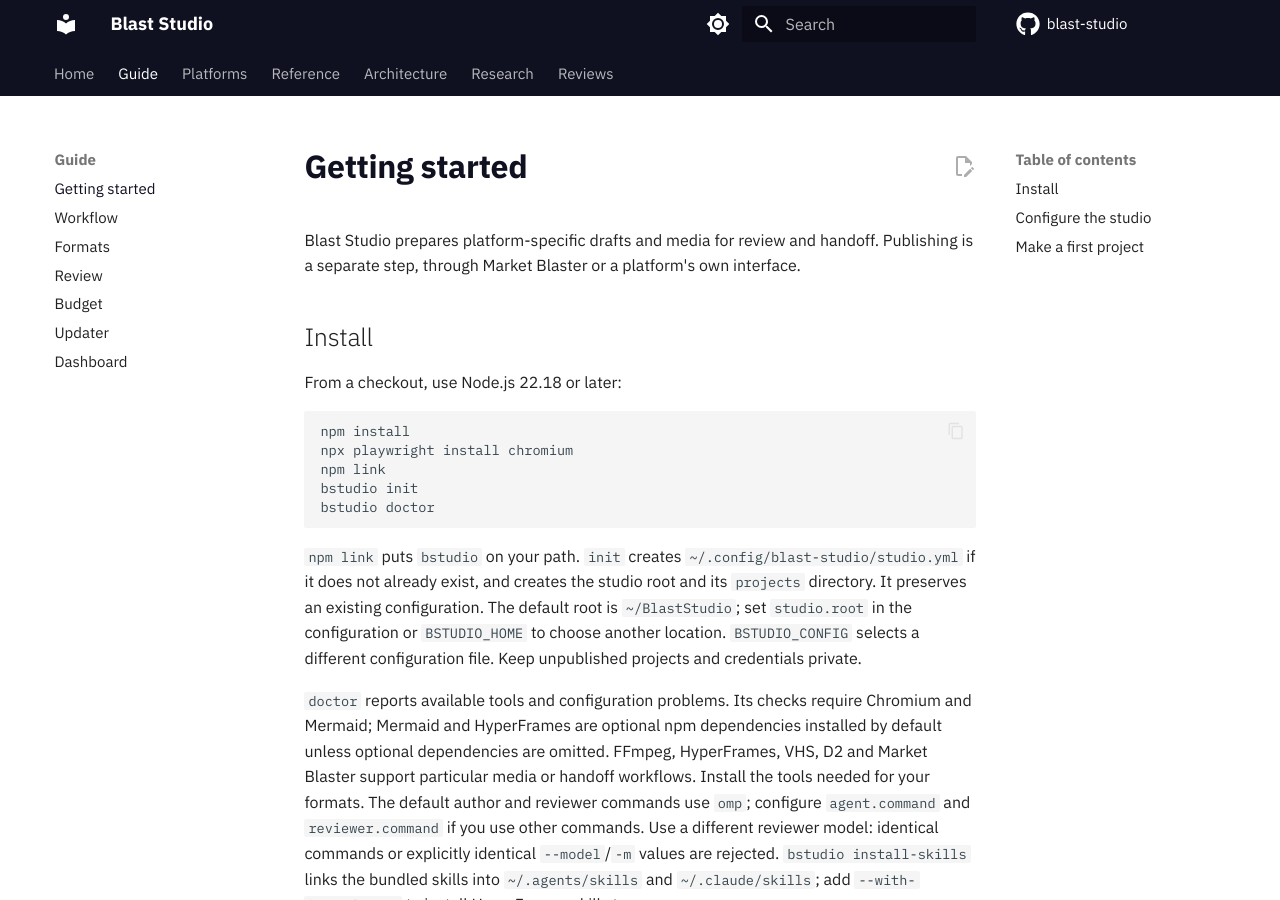
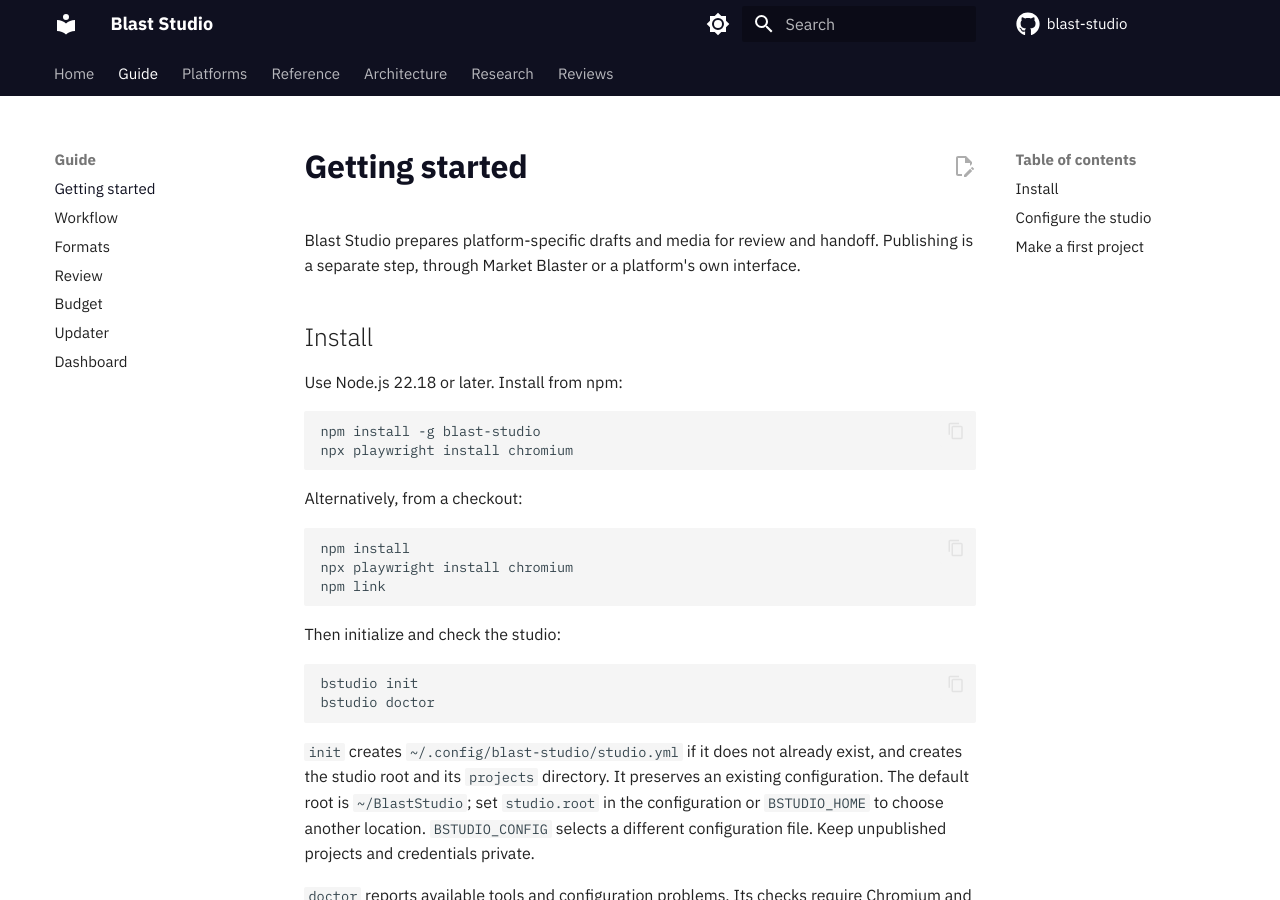
Before and after one commit to edwinjosechittilappilly/blast-studio, an MkDocs documentation site: the page built from docs/getting-started.md, in a window 1280 px wide and 900 px high. Built offline with MkDocs 1.6.1 and Material for MkDocs 9.7.7, drawn with Linux system fonts in a browser that asks for light colours; comment, search, counter and statistics services are not loaded.

Commit message:
Prepare Blast Studio for npm publishing
- Compile the CLI and include its runtime assets in public packages.
- Add npm release automation and installation guidance.

````diff
--- a/docs/getting-started.md
+++ b/docs/getting-started.md
@@ -4,17 +4,29 @@ Blast Studio prepares platform-specific drafts and media for review and handoff.
 
 ## Install
 
-From a checkout, use Node.js 22.18 or later:
+Use Node.js 22.18 or later. Install from npm:
+
+```sh
+npm install -g blast-studio
+npx playwright install chromium
+```
+
+Alternatively, from a checkout:
 
 ```sh
 npm install
 npx playwright install chromium
 npm link
+```
+
+Then initialize and check the studio:
+
+```sh
 bstudio init
 bstudio doctor
 ```
 
-`npm link` puts `bstudio` on your path. `init` creates `~/.config/blast-studio/studio.yml` if it does not already exist, and creates the studio root and its `projects` directory. It preserves an existing configuration. The default root is `~/BlastStudio`; set `studio.root` in the configuration or `BSTUDIO_HOME` to choose another location. `BSTUDIO_CONFIG` selects a different configuration file. Keep unpublished projects and credentials private.
+`init` creates `~/.config/blast-studio/studio.yml` if it does not already exist, and creates the studio root and its `projects` directory. It preserves an existing configuration. The default root is `~/BlastStudio`; set `studio.root` in the configuration or `BSTUDIO_HOME` to choose another location. `BSTUDIO_CONFIG` selects a different configuration file. Keep unpublished projects and credentials private.
 
 `doctor` reports available tools and configuration problems. Its checks require Chromium and Mermaid; Mermaid and HyperFrames are optional npm dependencies installed by default unless optional dependencies are omitted. FFmpeg, HyperFrames, VHS, D2 and Market Blaster support particular media or handoff workflows. Install the tools needed for your formats. The default author and reviewer commands use `omp`; configure `agent.command` and `reviewer.command` if you use other commands. Use a different reviewer model: identical commands or explicitly identical `--model`/`-m` values are rejected. `bstudio install-skills` links the bundled skills into `~/.agents/skills` and `~/.claude/skills`; add `--with-hyperframes` to install HyperFrames skills too.
 
````
Also changed, not shown: README.md (+12 -1 lines), RELEASING.md (added, +8 -0 lines), package.json (+16 -2 lines), tsconfig.build.json (added, +10 -0 lines), 3 other files.
